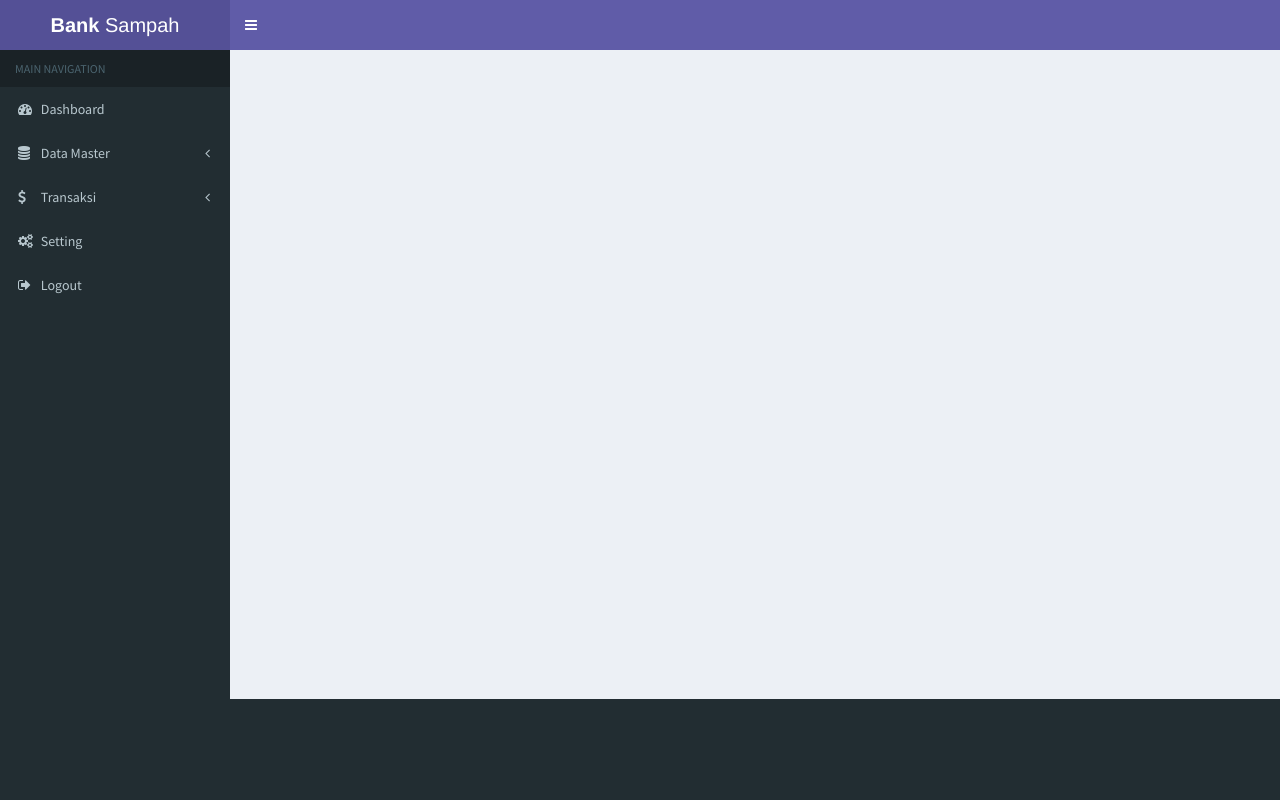
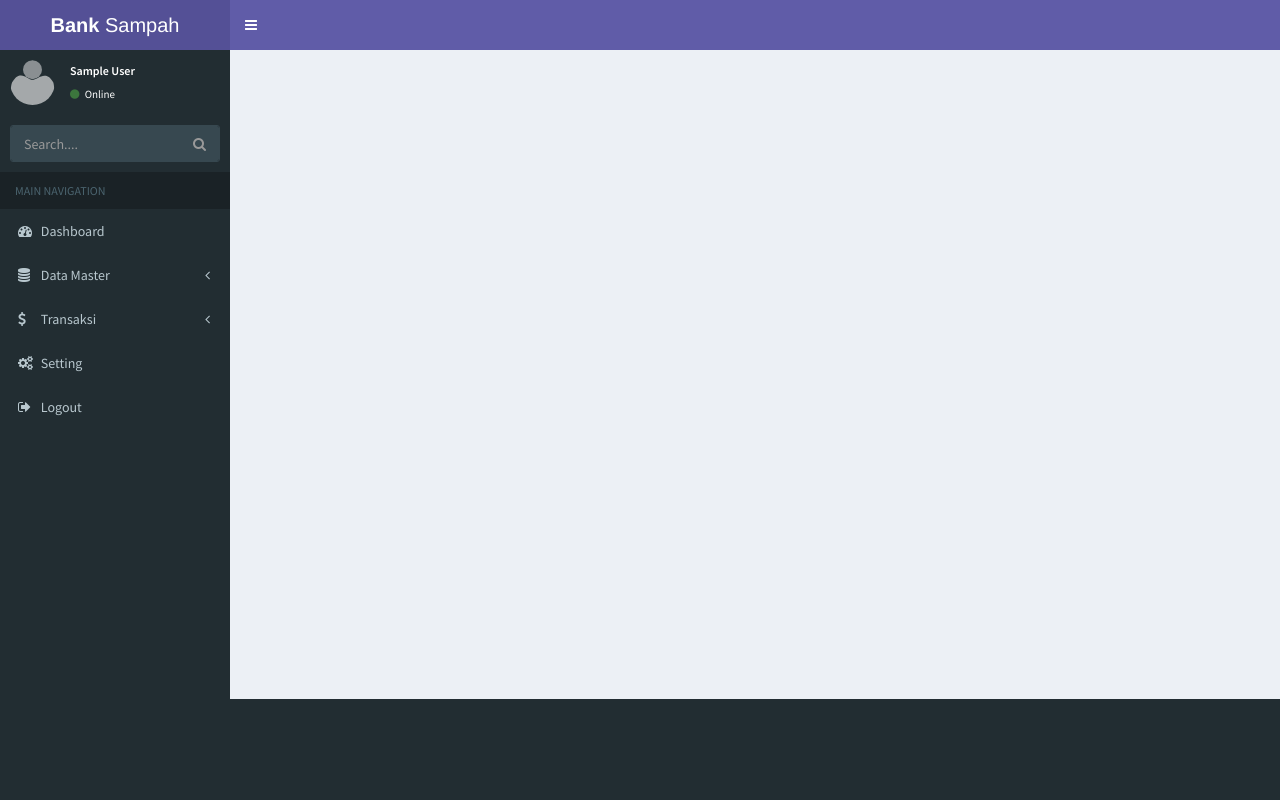
Before and after one commit to hid0/banksampah, a PHP site: template assets/pages/_header.php in a window 1280 px wide. Run offline with PHP 8.4, Linux system fonts and the light colour scheme; the template is opened without the code that fills it, so the values that code supplies are empty; the visitor is signed in with stand-in values (Sample User, id 1).

Commit message:
adding user profile

```diff
--- a/assets/pages/_header.php
+++ b/assets/pages/_header.php
@@ -63,17 +63,26 @@
 <!-- Left side column. contains the logo and sidebar -->
 <aside class="main-sidebar">
   <!-- sidebar: style can be found in sidebar.less -->
-  <section class="sidebar">
+  <section class="sidebar" style="height: auto;">
     <!-- Sidebar user panel -->
-    <!-- <div class="user-panel">
+    <div class="user-panel">
       <div class="pull-left image">
-      <img src="" class="img-circle" alt="User Image">
+        <!-- <img src="./assets/images/avatar5.png" class="img-circle" alt="User Image"> -->
+        <img src="./assets/images/user.svg" class="img-circle" alt="User Image">
       </div>
       <div class="pull-left info">
-      <p style="font-size: 12px;"></p>
-      <a href="#"><i class="fa fa-circle text-success"></i> Online</a>
+        <p style="font-size: 12px;"><?=$_SESSION['name'];?></p>
+        <a href="#"><i class="fa fa-circle text-success"></i> Online</a>
       </div>
-    </div> -->
+    </div>
+    <form action="#" method="get" class="sidebar-form">
+      <div class="input-group">
+        <input type="text" name="q" placeholder="Search...." class="form-control">
+        <span class="input-group-btn">
+          <button type="submit" class="btn btn-flat"><i class="fa fa-search"></i></button>
+        </span>
+      </div>
+    </form>
     <ul class="sidebar-menu" data-widget="tree">
       <li class="header">MAIN NAVIGATION</li>
         <li>
--- a/assets/pages/auth/login.php
+++ b/assets/pages/auth/login.php
@@ -20,7 +20,7 @@
 
     <form action="" method="post">
       <div class="form-group has-feedback">
-        <input type="text" name="uname" class="form-control" placeholder="Username">
+        <input type="text" name="uname" class="form-control" placeholder="Username" autofocus>
         <span class="glyphicon glyphicon-envelope form-control-feedback"></span>
       </div>
       <div class="form-group has-feedback">
```
Also changed, not shown: index.php (+16 -10 lines), soal.txt (added, +8 -0 lines), assets/images/user.svg (added).
